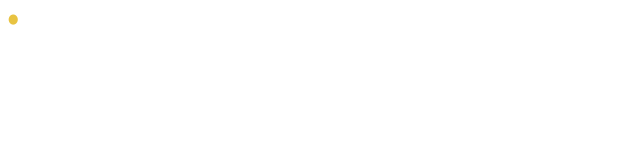
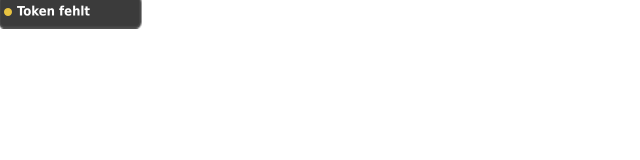
Before and after one commit to immerzu/xDSH_Costs, a plain HTML site: page gadget/DeepSeekCosts.gadget/index.html in a window 1280 px wide. Shown: the whole page, without its empty margins (0-640 px from the left). Drawn offline with Linux system fonts and the light colour scheme.

Commit message:
Gadget: Canvas-Anzeige (weisse Schrift), Leiste 130x22, Klick oeffnet Standardbrowser

```diff
--- a/gadget/DeepSeekCosts.gadget/index.html
+++ b/gadget/DeepSeekCosts.gadget/index.html
@@ -1,57 +1,34 @@
-<html>
+<html xmlns="http://www.w3.org/1999/xhtml">
 <head>
+<meta http-equiv="X-UA-Compatible" content="IE=edge" />
+<meta http-equiv="Content-Type" content="text/html; charset=utf-8" />
 <title>DeepSeek Costs</title>
 <style type="text/css">
-body {
-  font-family: Tahoma, Arial, sans-serif;
+html, body {
   margin: 0px;
   padding: 0px;
   width: 130px;
-  height: 38px;
+  height: 22px;
   overflow: hidden;
+  background-color: transparent;
   cursor: pointer;
 }
-#led {
+#c {
   position: absolute;
-  top: 0px;
-  left: 8px;
-  color: #3ddc84;
-  font-size: 10pt;
-  line-height: 38px;
-}
-#bal {
-  position: absolute;
-  top: 0px;
-  left: 19px;
-  color: #ffffff;
-  font-size: 10pt;
-  font-weight: bold;
-  line-height: 38px;
-  white-space: nowrap;
-}
-#cost {
-  position: absolute;
-  top: 0px;
-  left: 66px;
-  color: #ffffff;
-  font-size: 6.5pt;
-  line-height: 38px;
-  white-space: nowrap;
-}
-#peak {
-  position: absolute;
-  top: 12px;
-  right: 2px;
-  -ms-interpolation-mode: nearest-neighbor;
-  display: none;
+  left: -5px;
+  top: -5px;
+  width: 150px;
+  height: 34px;
 }
 </style>
 <script type="text/javascript">
-/* ES3 — die Gadget-Engine ist alt. Kein let/const, keine Pfeilfunktionen. */
+/* ES3 — Gadget-Engine ist alt: kein let/const, keine Pfeilfunktionen. */
 
 var TOKEN_REL = "\\.config\\opencode\\secrets\\deepseek-platform-token";
 var REFRESH_MS = 5 * 60 * 1000;
 var busy = false;
+var peakImg = new Image();
+peakImg.src = "src/peak2x.png";
 
 function el(id) { return document.getElementById(id); }
 
@@ -65,25 +42,12 @@ function homeDir() {
   return "";
 }
 
-function readToken() {
-  var f = fso();
-  if (!f) return null;
-  var path = homeDir() + TOKEN_REL;
-  try {
-    if (!f.FileExists(path)) return null;
-    var s = f.OpenTextFile(path, 1, false);
-    var text = s.ReadAll();
-    s.Close();
-    var lines = text.split(/\r?\n/);
-    for (var i = 0; i < lines.length; i++) {
-      var line = trim(lines[i]);
-      if (line && line.charAt(0) !== "#") return parseToken(line);
-    }
-  } catch (e) {}
-  return null;
+function trim(s) { return String(s).replace(/^\s+|\s+$/g, ""); }
+
+function parseJson(text) {
+  try { return JSON.parse(text); } catch (e) {}
+  return eval("(" + text + ")");
 }
-
-function trim(s) { return String(s).replace(/^\s+|\s+$/g, ""); }
 
 function parseToken(raw) {
   if (!raw) return null;
@@ -103,9 +67,22 @@ function parseToken(raw) {
   return t.length >= 20 && !/\s/.test(t) ? t : null;
 }
 
-function parseJson(text) {
-  try { return JSON.parse(text); } catch (e) {}
-  return eval("(" + text + ")");
+function readToken() {
+  var f = fso();
+  if (!f) return null;
+  try {
+    var path = homeDir() + TOKEN_REL;
+    if (!f.FileExists(path)) return null;
+    var s = f.OpenTextFile(path, 1, false);
+    var text = s.ReadAll();
+    s.Close();
+    var lines = text.split(/\r?\n/);
+    for (var i = 0; i < lines.length; i++) {
+      var line = trim(lines[i]);
+      if (line && line.charAt(0) !== "#") return parseToken(line);
+    }
+  } catch (e) {}
+  return null;
 }
 
 function num(v) {
@@ -117,7 +94,6 @@ function num(v) {
   return isFinite(n) ? n : null;
 }
 
-/* DeepSeek-Peak: Mo-Fr 01:00-04:00 und 06:00-10:00 UTC. */
 function isPeak(d) {
   var day = d.getUTCDay();
   if (day === 0 || day === 6) return false;
@@ -156,21 +132,19 @@ function walletsFrom(json) {
   if (!biz) return null;
   var normal = biz.normal_wallets || [];
   var bonus = biz.bonus_wallets || [];
-  var currency = "USD";
   var i, sumNormal = 0, sumBonus = 0, found = false;
   for (i = 0; i < normal.length; i++) {
-    if (String(normal[i].currency).toUpperCase() === currency) { sumNormal += num(normal[i].balance) || 0; found = true; }
+    if (String(normal[i].currency).toUpperCase() === "USD") { sumNormal += num(normal[i].balance) || 0; found = true; }
   }
   for (i = 0; i < bonus.length; i++) {
-    if (String(bonus[i].currency).toUpperCase() === currency) { sumBonus += num(bonus[i].balance) || 0; found = true; }
+    if (String(bonus[i].currency).toUpperCase() === "USD") { sumBonus += num(bonus[i].balance) || 0; found = true; }
   }
   if (!found && normal.length) {
-    currency = String(normal[0].currency).toUpperCase();
     sumNormal = num(normal[0].balance) || 0;
     found = true;
   }
   if (!found) return null;
-  return { currency: currency, toppedUp: sumNormal, granted: sumBonus, total: sumNormal + sumBonus };
+  return { toppedUp: sumNormal, granted: sumBonus, total: sumNormal + sumBonus };
 }
 
 function dayCost(json, day) {
@@ -184,7 +158,6 @@ function dayCost(json, day) {
   var days = row.days || [];
   var monthPrefix = String(day).substring(0, 7);
   var month = 0, monthSeen = false, todayValue = null;
-
   for (i = 0; i < days.length; i++) {
     var date = String(days[i].date || "");
     if (date.substring(0, 7) !== monthPrefix) continue;
@@ -204,12 +177,39 @@ function dayCost(json, day) {
   return { today: todayValue, month: monthSeen ? month : null };
 }
 
-function paint(kind, balance, cost) {
+var bgImg = new Image();
+var bgReady = false;
+bgImg.onload = function () { bgReady = true; refresh(); };
+bgImg.src = "src/bg22.png";
+
+function draw(kind, balance, cost) {
+  var cv = el("c");
+  if (!cv || !cv.getContext) return;
+  var ctx = cv.getContext("2d");
+  ctx.setTransform(1, 0, 0, 1, 0, 0);
+  ctx.clearRect(0, 0, 300, 68);
+  ctx.setTransform(2, 0, 0, 2, 0, 0);
+  if (bgReady) ctx.drawImage(bgImg, 0, 0, 150, 34);
+
   var colors = { ok: "#3ddc84", none: "#e8c341", auth: "#ff6b6b", error: "#ff6b6b" };
-  el("led").style.color = colors[kind] || "#8a8a8a";
-  el("bal").innerHTML = balance;
-  el("cost").innerHTML = cost;
-  el("peak").style.display = isPeak(new Date()) ? "block" : "none";
+  ctx.beginPath();
+  ctx.arc(13, 17, 4, 0, Math.PI * 2);
+  ctx.fillStyle = colors[kind] || "#8a8a8a";
+  ctx.fill();
+
+  ctx.textBaseline = "middle";
+  ctx.textAlign = "left";
+  ctx.fillStyle = "#ffffff";
+  ctx.font = "bold 13px Tahoma";
+  ctx.fillText(balance, 22, 17);
+  var w = ctx.measureText(balance).width;
+  ctx.font = "9px Tahoma";
+  ctx.fillStyle = "#ffffff";
+  ctx.fillText(cost, 22 + w + 6, 17);
+
+  if (isPeak(new Date()) && peakImg.complete && peakImg.width > 0) {
+    ctx.drawImage(peakImg, 136, 7, 9, 13);
+  }
 }
 
 function refresh() {
@@ -217,35 +217,36 @@ function refresh() {
   busy = true;
   try {
     var token = readToken();
-    if (!token) {
-      paint("none", "Token fehlt", "");
-      return;
-    }
+    if (!token) { draw("none", "Token fehlt", ""); return; }
     var now = new Date();
     var s = httpGet("https://platform.deepseek.com/api/v0/users/get_user_summary", token);
     var c = httpGet("https://platform.deepseek.com/api/v0/usage/cost?month=" + (now.getMonth() + 1) + "&year=" + now.getFullYear(), token);
-    if (!s || s.status !== 200) { paint("error", "Fehler " + (s ? s.status : "?"), ""); return; }
+    if (!s || s.status !== 200) { draw("error", "Fehler " + (s ? s.status : "?"), ""); return; }
     var sj = null, cj = null;
     try { sj = parseJson(s.body); } catch (e) {}
     var w = walletsFrom(sj);
     if (!w) {
       var code = sj && sj.code;
-      paint((code === 40002 || code === 40003) ? "auth" : "error", "Token ung&uuml;ltig", "");
+      draw((code === 40002 || code === 40003) ? "auth" : "error", "Token ung\u00fcltig", "");
       return;
     }
     if (c && c.status === 200) { try { cj = parseJson(c.body); } catch (e) {} }
     var d = dayCost(cj, dayIso(now));
-    paint("ok", money(w.total), "&middot; heute " + money(d ? d.today : null));
+    draw("ok", money(w.total), "\u00b7 heute " + money(d ? d.today : null));
   } catch (e) {
-    paint("error", "Fehler", "");
+    draw("error", "Fehler", "");
   } finally {
     busy = false;
   }
 }
 
 function openUsage() {
-  try { System.Shell.execute("https://platform.deepseek.com/usage"); return; } catch (e) {}
-  try { window.open("https://platform.deepseek.com/usage", "_blank"); } catch (e) {}
+  try {
+    var sh = new ActiveXObject("WScript.Shell");
+    sh.Run("cmd /c start \"\" \"https://platform.deepseek.com/usage\"", 0, false);
+    return;
+  } catch (e) {}
+  try { System.Shell.execute("https://platform.deepseek.com/usage"); } catch (e) {}
 }
 
 window.onload = function () {
@@ -254,5 +255,5 @@ window.onload = function () {
 };
 </script>
 </head>
-<body onclick="openUsage()"><g:background id="bg" src="src/background2x.png" style="position:absolute;top:0;left:0;width:130;height:38;z-index:-2" /><span id="led">&#9679;</span><span id="bal">l&auml;dt ...</span><span id="cost"></span><img id="peak" src="src/peak2x.png" width="11" height="16" alt="" /></body>
+<body onclick="openUsage()"><g:background id="bg" opacity="0%" /><canvas id="c" width="300" height="68"></canvas></body>
 </html>
```
Also changed, not shown: gadget/DeepSeekCosts.gadget/gadget.xml (line endings or trailing spaces), gadget/DeepSeekCosts.gadget/src/background.png (added), gadget/DeepSeekCosts.gadget/src/background2x.png, gadget/DeepSeekCosts.gadget/src/bg22.png (added), gadget/DeepSeekCosts.gadget/src/card.png (added), gadget/DeepSeekCosts.gadget/src/card2x.png (added), gadget/DeepSeekCosts.gadget/src/reboot-off.png (added), gadget/DeepSeekCosts.gadget/src/reboot-on.png (added), gadget/DeepSeekCosts.gadget/src/shutdown-off.png (added), gadget/DeepSeekCosts.gadget/src/shutdown-on.png (added).
